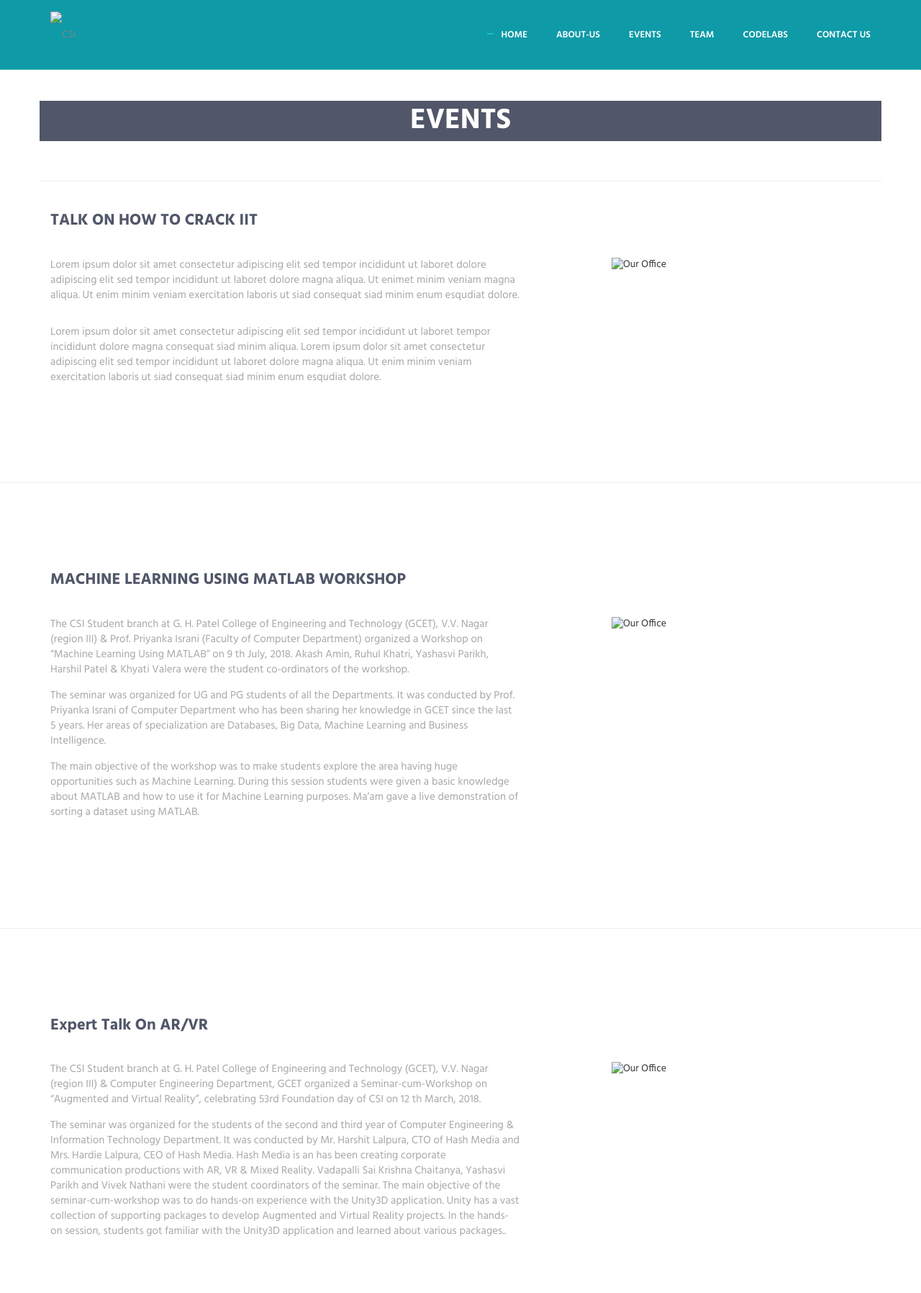
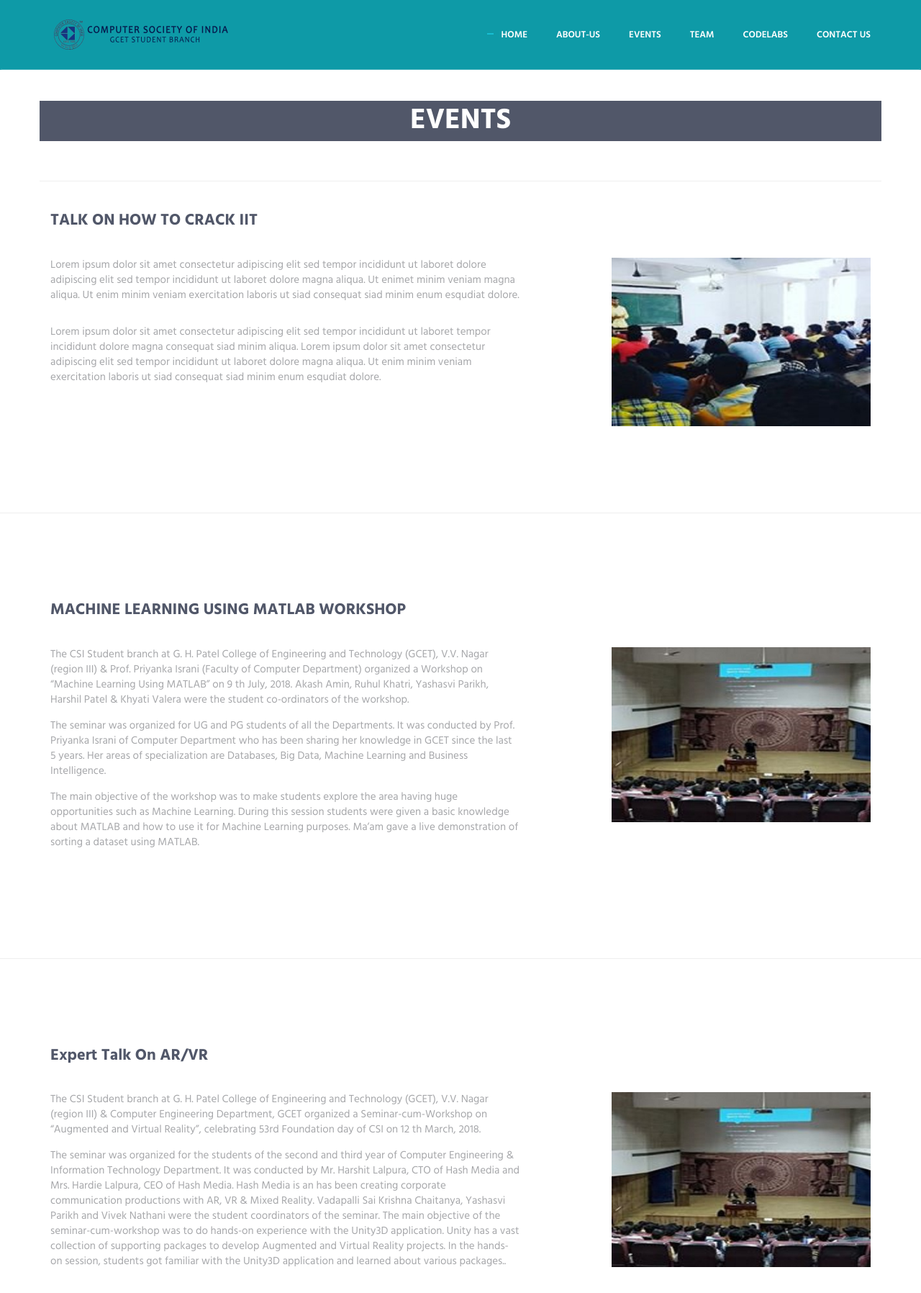
Before and after one commit to akashamin01/CSI-GCET-Website, a plain HTML site: page event.html in a window 1280 px wide. Shown: the top 1796 px of the page at 72% size. Drawn offline with nearby package versions, Linux system fonts and the light colour scheme; files whose address does not match are found by name.

Commit message:
Update event.html

```diff
--- a/event.html
+++ b/event.html
@@ -45,8 +45,8 @@
                         <!-- Logo -->
                         <div class="logo" style="width: 250px;height: 250px;">
                             <a class="logo-wrap" href="index.html">
-                                <img class="logo-img logo-img-main" style="width: 1500px;" src="img/csigcet1.png" alt="CSI">
-                                <img class="logo-img logo-img-active" style="width: 1500px;" src="img/csigcet1.png" alt="CSI ">
+                                <img class="logo-img logo-img-main" style="width: 1500px;" src="csigcet1.png" alt="CSI">
+                                <img class="logo-img logo-img-active" style="width: 1500px;" src="csigcet1.png" alt="CSI ">
                             </a>
                         </div>
                         <!-- End Logo -->
@@ -97,7 +97,7 @@
                     <p>Lorem ipsum dolor sit amet consectetur adipiscing elit sed tempor incididunt ut laboret tempor incididunt dolore magna consequat siad minim aliqua. Lorem ipsum dolor sit amet consectetur adipiscing elit sed tempor incididunt ut laboret dolore magna aliqua. Ut enim minim veniam exercitation laboris ut siad consequat siad minim enum esqudiat dolore.</p>
                 </div>
                 <div class="col-sm-4 col-sm-offset-1">
-                    <img class="img-responsive" src="img/events/IITH.jpg" alt="Our Office">
+                    <img class="img-responsive" src="IITH.jpg" alt="Our Office">
                 </div>
             </div>
             <!--// end row -->
@@ -133,7 +133,7 @@
                     </div>
                 </div>
                 <div class="col-sm-4 col-sm-offset-1">
-                    <img class="img-responsive" src="img/events/ARVR.jpg" alt="Our Office">
+                    <img class="img-responsive" src="ARVR.jpg" alt="Our Office">
                 </div>
             </div>
             <!--// end row -->
@@ -172,7 +172,7 @@
                     </div>
                 </div>
                 <div class="col-sm-4 col-sm-offset-1">
-                    <img class="img-responsive" src="img/events/ARVR.jpg" alt="Our Office">
+                    <img class="img-responsive" src="ARVR.jpg" alt="Our Office">
                 </div>
             </div>
             <!--// end row -->
@@ -194,7 +194,7 @@
                     <p>Lorem ipsum dolor sit amet consectetur adipiscing elit sed tempor incididunt ut laboret tempor incididunt dolore magna consequat siad minim aliqua. Lorem ipsum dolor sit amet consectetur adipiscing elit sed tempor incididunt ut laboret dolore magna aliqua. Ut enim minim veniam exercitation laboris ut siad consequat siad minim enum esqudiat dolore.</p>
                 </div>
                 <div class="col-sm-4 col-sm-offset-1">
-                    <img class="img-responsive" src="img/events/backgroundcsi2.jpg" alt="Our Office">
+                    <img class="img-responsive" src="backgroundcsi2.jpg" alt="Our Office">
                 </div>
             </div>
             <!--// end row -->
@@ -216,7 +216,7 @@
                     <p>Lorem ipsum dolor sit amet consectetur adipiscing elit sed tempor incididunt ut laboret tempor incididunt dolore magna consequat siad minim aliqua. Lorem ipsum dolor sit amet consectetur adipiscing elit sed tempor incididunt ut laboret dolore magna aliqua. Ut enim minim veniam exercitation laboris ut siad consequat siad minim enum esqudiat dolore.</p>
                 </div>
                 <div class="col-sm-4 col-sm-offset-1">
-                    <img class="img-responsive" src="img/800x400/01.jpg" alt="Our Office">
+                    <img class="img-responsive" src="01.jpg" alt="Our Office">
                 </div>
             </div>
             <!--// end row -->
@@ -274,11 +274,11 @@
             <div class="content container" style="background: ; ">
                 <div class="row">
                     <div class="col-xs-6">
-                        <img class="footer-logo" style="width: 250px;" src="img/csigcetwhite.png" alt="Asentus Logo">
+                        <img class="footer-logo" style="width: 250px;" src="csigcetwhite.png" alt="Asentus Logo">
                     </div>
                     <div class="col-xs-6 text-right">
                         <p class="margin-b-0"><a class="color-base fweight-700" href="#">CSI GCET STUDENT BRANCH</a>
-                            <br>ALL RIGHTS RESERVED <a class="color-base fweight-700" href="http://www.keenthemes.com/"></a></p>
+                            <br>ALL RIGHTS RESERVED <a class="color-base fweight-700" href=""></a></p>
                     </div>
                 </div>
                 <!--// end row -->
```
